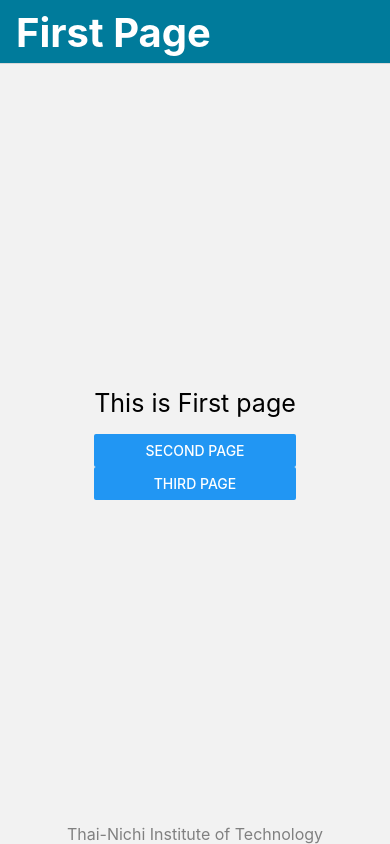
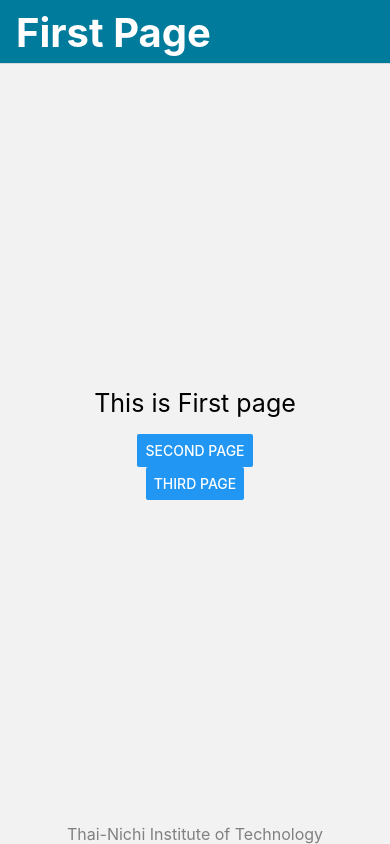
Before and after one commit to LittleT0fu/nvProject, a React Native app: screen / in a window 390 px wide. Built offline with nearby package versions, Linux system fonts and the light colour scheme.

Commit message:
8/31/2022

```diff
--- a/reCapstackNavigation/FirstPage.js
+++ b/reCapstackNavigation/FirstPage.js
@@ -1,13 +1,14 @@
 import { View, Text, StyleSheet, Button, TextInput } from "react-native";
 import React from "react";
+import reCapStyles from "./reCapStyles";
 
 const FirstPage = ({ navigation}) => {
 
   return (
     <>
-    <View style={styles.container}>
-      <View style={{flex : 1,justifyContent : "center"}}>
-        <Text style= {styles.textTopStyle}>This is First page</Text>
+    <View style={reCapStyles.container}>
+      <View style={{flex : 1,justifyContent : "center", alignItems:"center"}}>
+        <Text style= {reCapStyles.textTopStyle}>This is First page</Text>
         <Button
             title="second page"
             onPress={() => navigation.navigate("Second Page",{})}
@@ -19,7 +20,7 @@ const FirstPage = ({ navigation}) => {
       </View>
     </View>
     <View>
-      <Text style={styles.textBottomStyle}>
+      <Text style={reCapStyles.textBottomStyle}>
         Thai-Nichi Institute of Technology
       </Text>
     </View>
@@ -28,20 +29,3 @@ const FirstPage = ({ navigation}) => {
 };
 
 export default FirstPage;
-
-const styles = StyleSheet.create({
-  container: {
-    flex: 1,
-    alignItems: "center",
-  },
-  textTopStyle: {
-    fontSize: 25,
-    textAlign: "center",
-    marginBottom: 16,
-  },
-  textBottomStyle: {
-    fontSize: 16,
-    textAlign: "center",
-    color: "grey",
-  },
-});
--- a/reCapstackNavigation/SecondPage.js
+++ b/reCapstackNavigation/SecondPage.js
@@ -1,12 +1,13 @@
 import { View, Text, StyleSheet ,Button } from "react-native";
 import React from "react";
+import reCapStyles from "./reCapStyles";
 
 const SecondPage = ({navigation}) => {
   return (
     <>
-    <View style={styles.container}>
-      <View style={{flex : 1,justifyContent : "center"}}>
-        <Text style= {styles.textTopStyle}>This is Second page</Text>
+    <View style={reCapStyles.container}>
+      <View style={{flex : 1,justifyContent : "center", alignItems:"center"}}>
+        <Text style= {reCapStyles.textTopStyle}>This is Second page</Text>
         <Button
             title="second page"
             onPress={() => navigation.navigate("First Page",{})}
@@ -19,7 +20,7 @@ const SecondPage = ({navigation}) => {
     </View>
     <View style={{ alignItems: "center" }}>
       <Text
-        style={styles.textBottomStyle}
+        style={reCapStyles.textBottomStyle}
       >
          Thai-Nichi Institute of Technology
       </Text>
@@ -29,20 +30,3 @@ const SecondPage = ({navigation}) => {
 };
 
 export default SecondPage;
-
-const styles = StyleSheet.create({
-  container: {
-    flex: 1,
-    alignItems: "center",
-  },
-  textTopStyle: {
-    fontSize: 25,
-    textAlign: "center",
-    marginBottom: 16,
-  },
-  textBottomStyle: {
-    fontSize: 16,
-    textAlign: "center",
-    color: "grey",
-  },
-});
--- a/reCapstackNavigation/ThirdPage.js
+++ b/reCapstackNavigation/ThirdPage.js
@@ -1,12 +1,13 @@
 import { View, Text, StyleSheet , Button } from "react-native";
 import React from "react";
+import reCapStyles from "./reCapStyles";
 
 const ThirdPage = ({ navigation }) => {
   return (
     <>
-    <View style={styles.container}>
-      <View style={{flex : 1,justifyContent : "center"}}>
-        <Text style= {styles.textTopStyle}>This is Third page</Text>
+    <View style={reCapStyles.container}>
+      <View style={{flex : 1,justifyContent : "center", alignItems:"center"}}>
+        <Text style= {reCapStyles.textTopStyle}>This is Third page</Text>
         <Button
             title="second page"
             onPress={() => navigation.navigate("First Page",{})}
@@ -19,7 +20,7 @@ const ThirdPage = ({ navigation }) => {
     </View>
     <View style={{ alignItems: "center" }}>
       <Text
-        style={styles.textBottomStyle}
+        style={reCapStyles.textBottomStyle}
       >
          Thai-Nichi Institute of Technology
       </Text>
@@ -29,20 +30,3 @@ const ThirdPage = ({ navigation }) => {
 };
 
 export default ThirdPage;
-
-const styles = StyleSheet.create({
-  container: {
-    flex: 1,
-    alignItems: "center",
-  },
-  textTopStyle: {
-    fontSize: 25,
-    textAlign: "center",
-    marginBottom: 16,
-  },
-  textBottomStyle: {
-    fontSize: 16,
-    textAlign: "center",
-    color: "grey",
-  },
-});
--- /dev/null
+++ b/reCapstackNavigation/reCapStyles.js
@@ -0,0 +1,20 @@
+import { StyleSheet, Text, View } from 'react-native'
+import React from 'react'
+
+const reCapStyles = StyleSheet.create({
+    container: {
+    flex: 1,
+    alignItems: "center",
+  },
+  textTopStyle: {
+    fontSize: 25,
+    textAlign: "center",
+    marginBottom: 16,
+  },
+  textBottomStyle: {
+    fontSize: 16,
+    textAlign: "center",
+    color: "grey",
+  },})
+
+  export default reCapStyles
```
